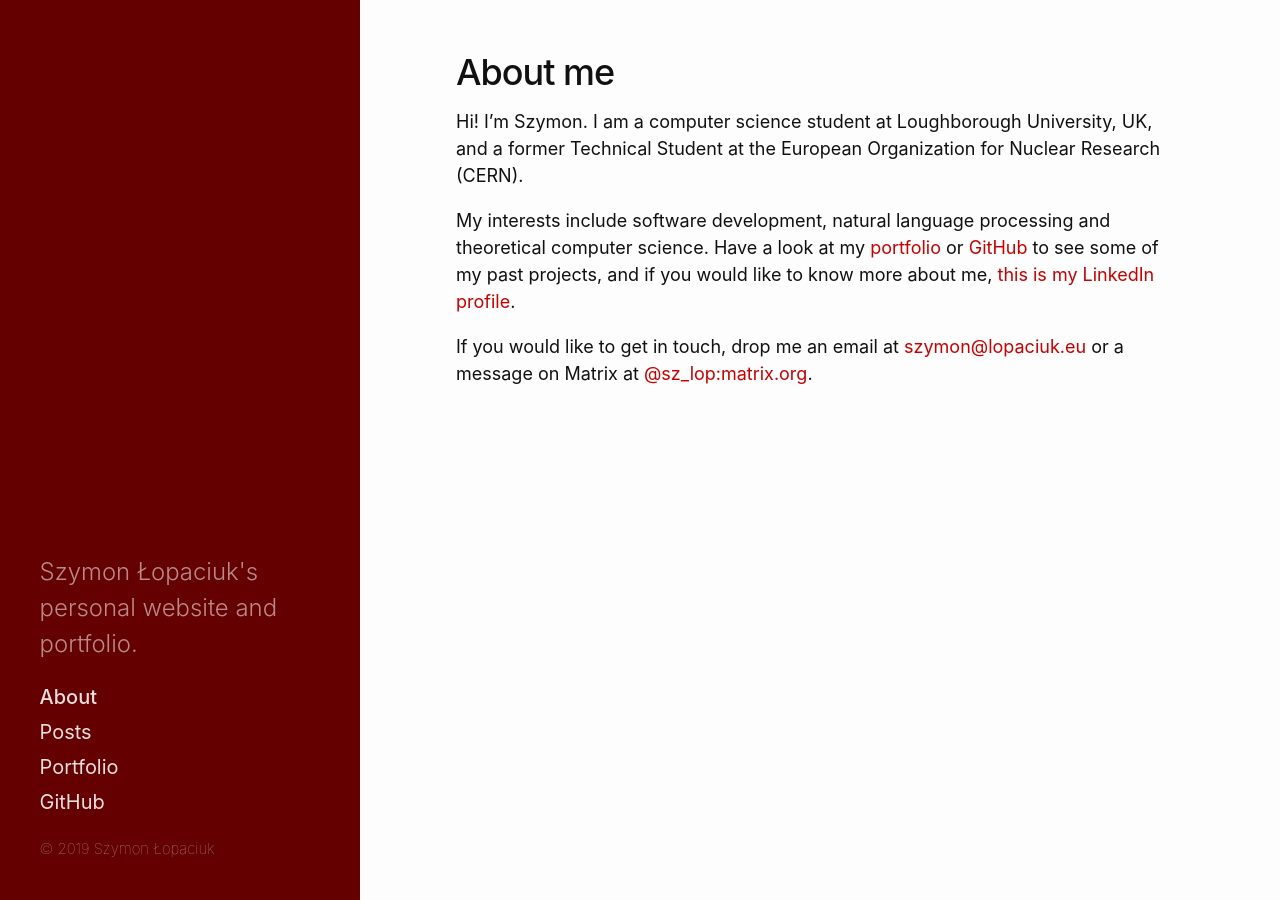
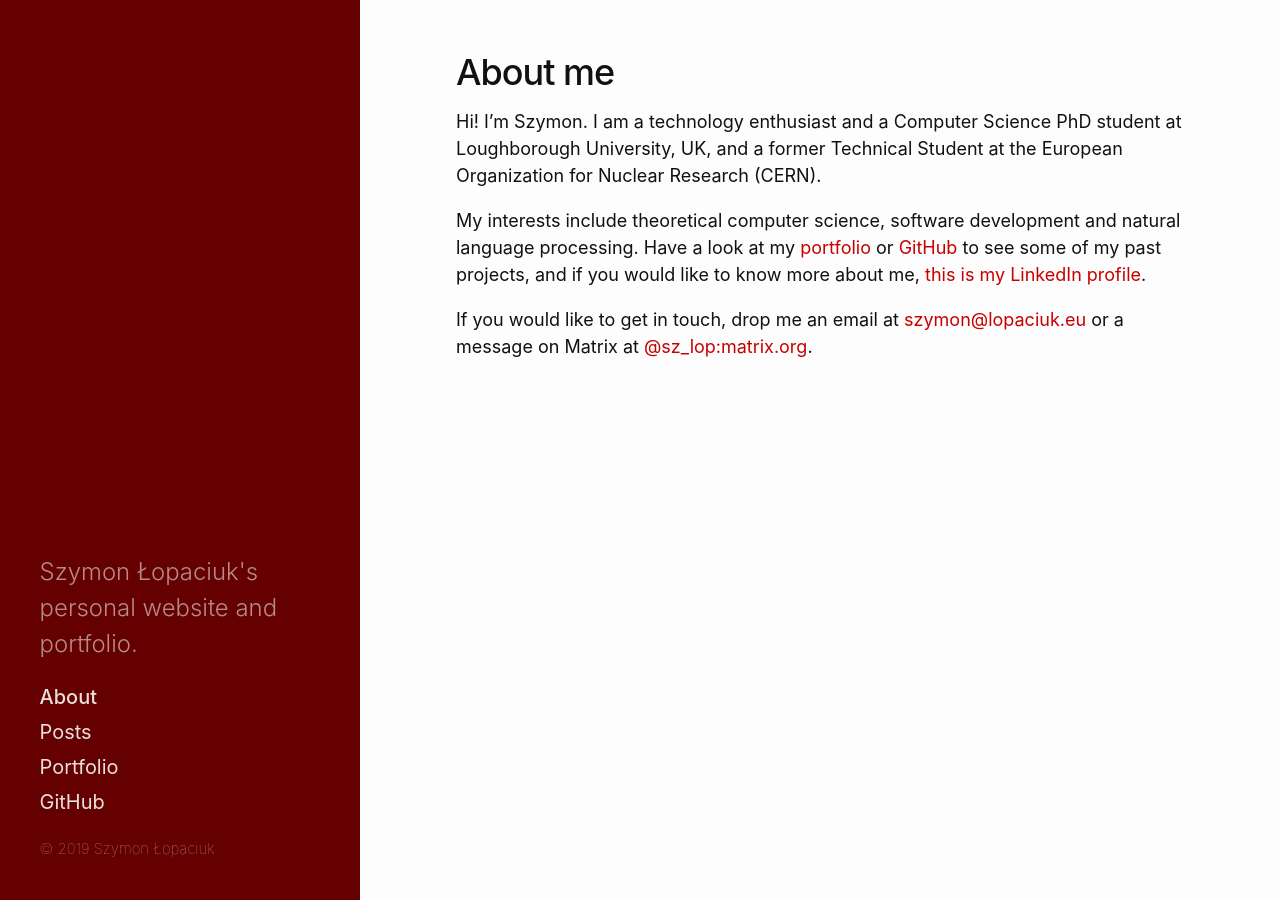
Before and after one commit to szymonlopaciuk/szymonlopaciuk.github.io, a Jekyll site: the page built from index.md, in a window 1280 px wide. Built offline with Jekyll 4.4.1, drawn with Linux system fonts in a browser that asks for light colours.

Commit message:
index: doing a phd now

```diff
--- a/index.md
+++ b/index.md
@@ -4,9 +4,9 @@ title: About me
 permalink: /index.html
 ---
 
-Hi! I'm Szymon. I am a computer science student at Loughborough University, UK, and a former Technical Student at the European Organization for Nuclear Research (CERN).
+Hi! I'm Szymon. I am a technology enthusiast and a Computer Science PhD student at Loughborough University, UK, and a former Technical Student at the European Organization for Nuclear Research (CERN).
 
-My interests include software development, natural language processing and theoretical computer science. Have a look at my [portfolio](/portfolio.html) or [GitHub](https://github.com/szymonlopaciuk) to see some of my past projects, and if you would like to know more about me, [this is my LinkedIn profile](https://www.linkedin.com/in/szymonlopaciuk/).
+My interests include theoretical computer science, software development and natural language processing. Have a look at my [portfolio](/portfolio.html) or [GitHub](https://github.com/szymonlopaciuk) to see some of my past projects, and if you would like to know more about me, [this is my LinkedIn profile](https://www.linkedin.com/in/szymonlopaciuk/).
 
 If you would like to get in touch, drop me an email at <span id="magic">szymon&#8203;@&#8203;<span style="display:none">qwerty</span>lopaciuk&#8203;.&#8203;eu</span> or a message on Matrix at [@sz_lop:matrix.org](https://matrix.to/#/@sz_lop:matrix.org).
 
```
